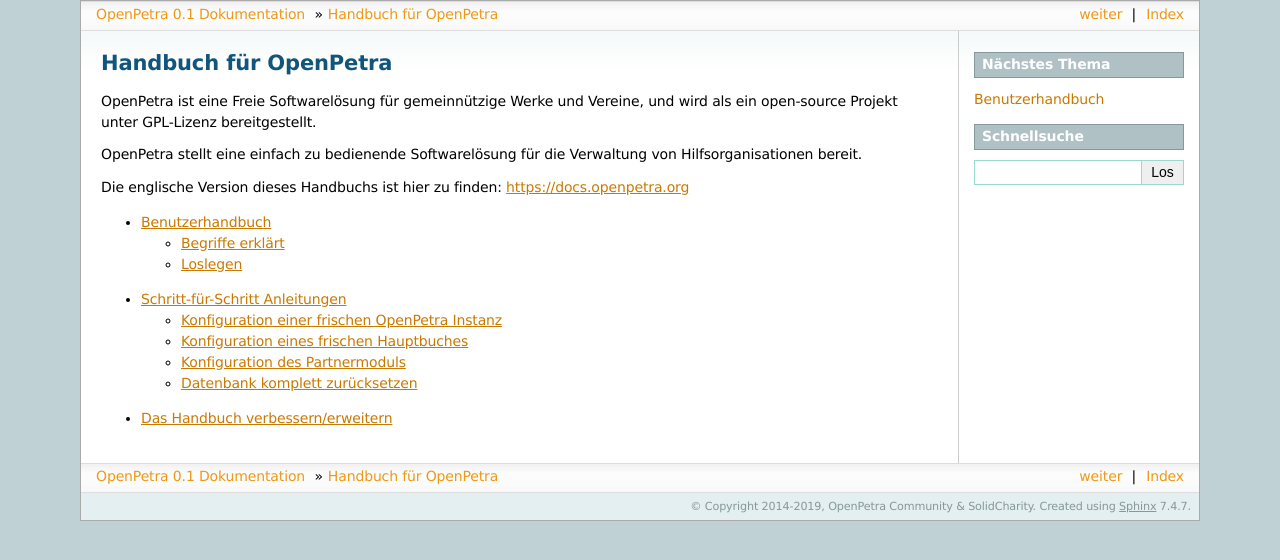
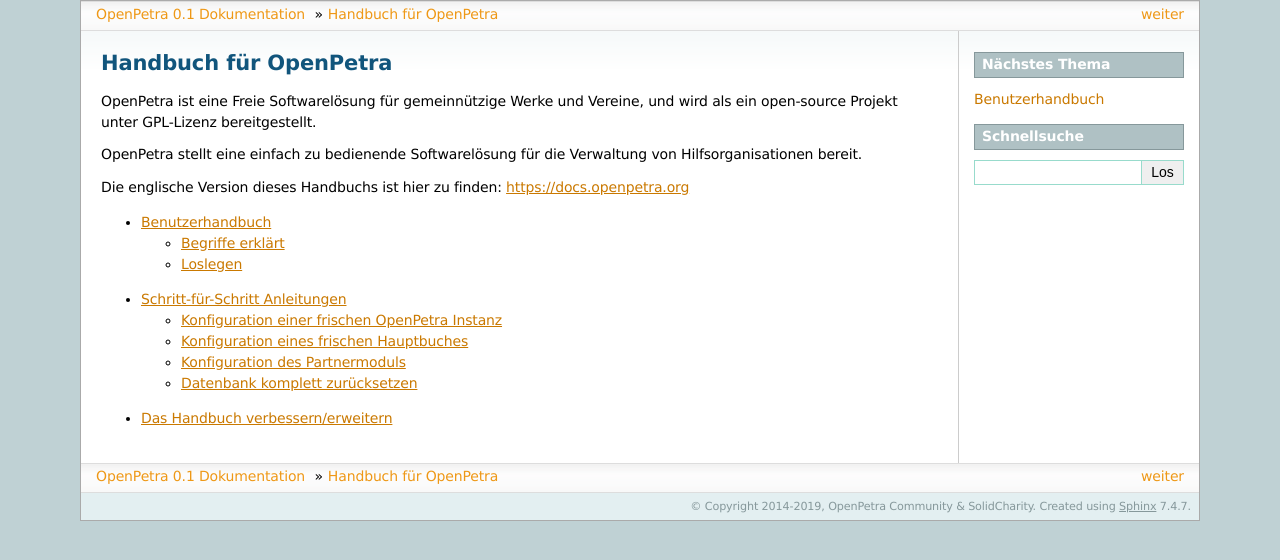
Before and after one commit to openpetra/openpetra-docs-de, a Sphinx documentation site: the page built from source/index.rst, in a window 1280 px wide. Shown: the top 560 px of the page. Built offline with Sphinx 7.4.7, drawn with Linux system fonts in a browser that asks for light colours.

Commit message:
disable index

```diff
--- a/source/conf.py
+++ b/source/conf.py
@@ -156,7 +156,7 @@
 #html_domain_indices = True
 
 # If false, no index is generated.
-#html_use_index = True
+html_use_index = False
 
 # If true, the index is split into individual pages for each letter.
 #html_split_index = False
@@ -182,7 +182,7 @@
 # Sphinx supports the following languages:
 #   'da', 'de', 'en', 'es', 'fi', 'fr', 'hu', 'it', 'ja'
 #   'nl', 'no', 'pt', 'ro', 'ru', 'sv', 'tr'
-#html_search_language = 'en'
+html_search_language = 'de'
 
 # A dictionary with options for the search language support, empty by default.
 # Now only 'ja' uses this config value
```
